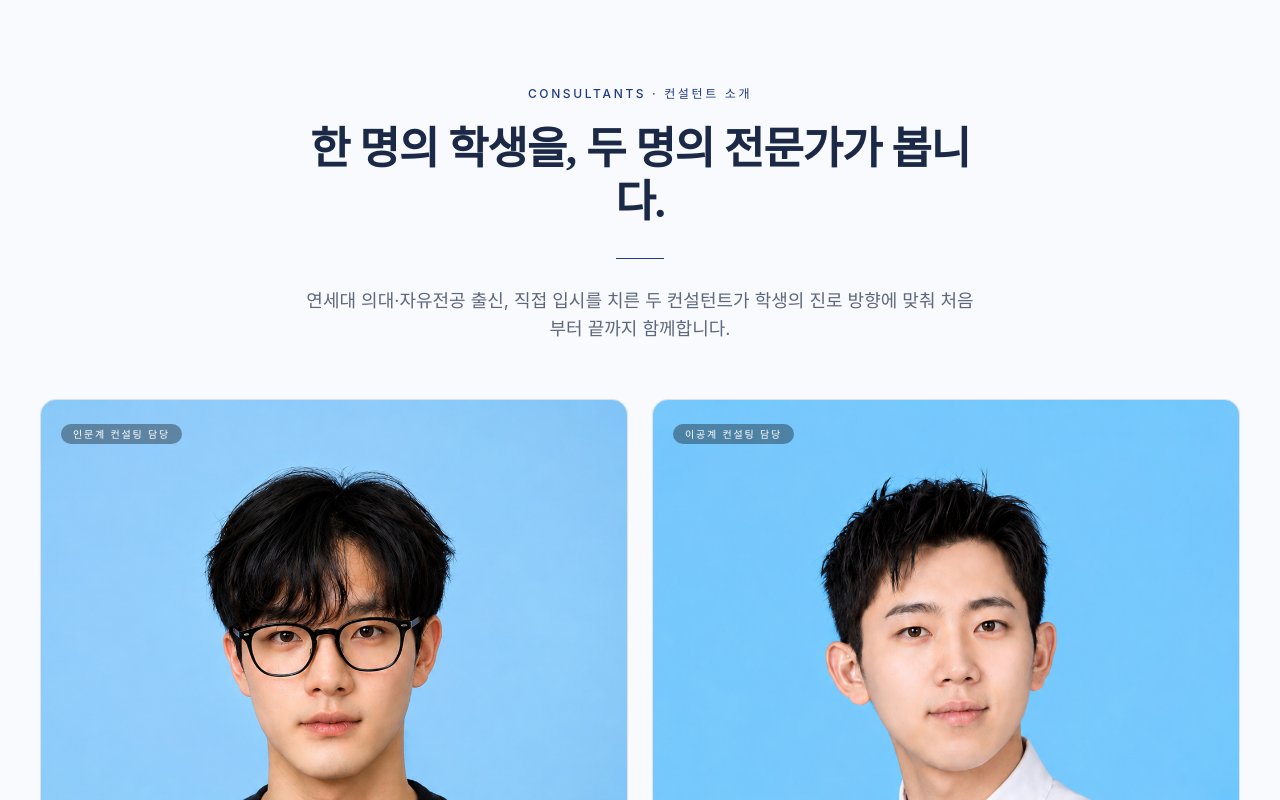
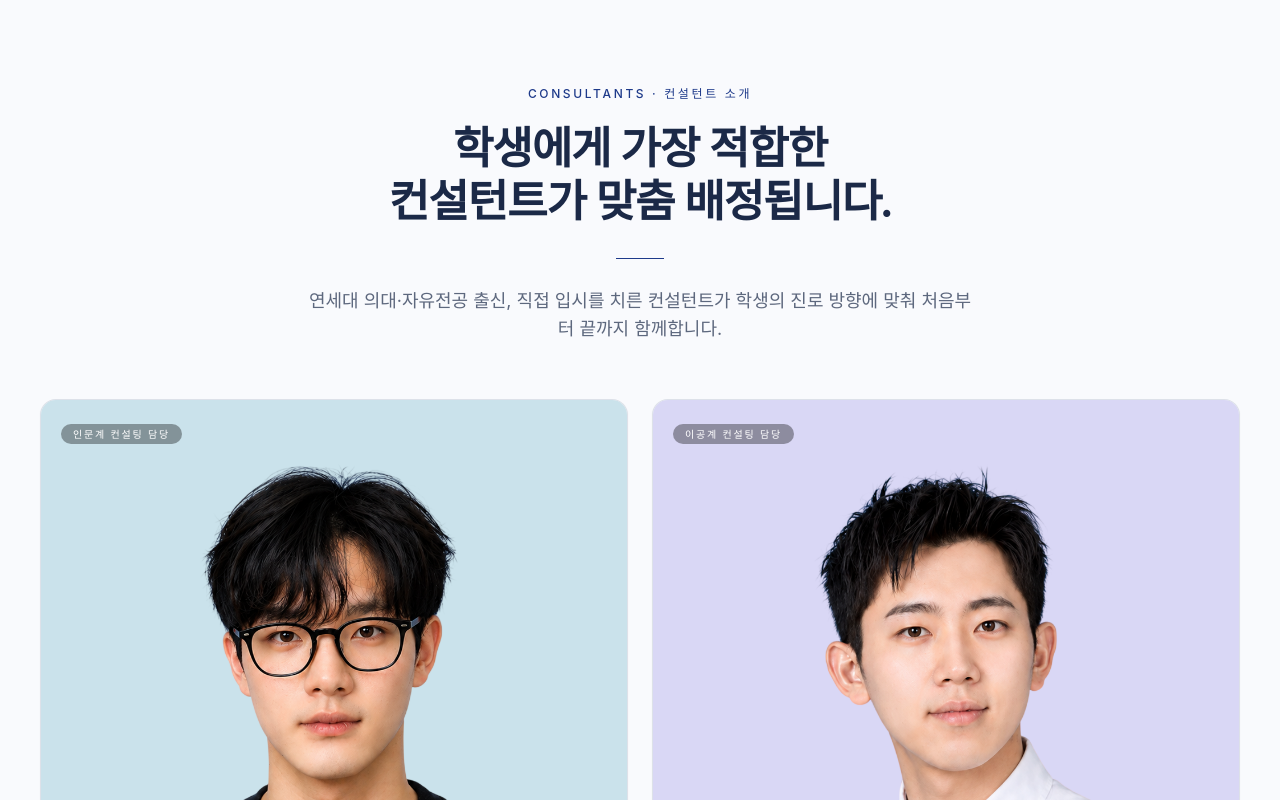
Before and after one commit to yundokim/BYEdu, a Next.js app: page / in a window 1280 px wide. Shown: the part 2780-3580 px from the top of the page. Built offline with nearby package versions, Linux system fonts and the light colour scheme; a web font is replaced by a local one.

Commit message:
사진 수정

```diff
--- a/components/sections/consultants.tsx
+++ b/components/sections/consultants.tsx
@@ -12,7 +12,7 @@ export function Consultants() {
           <span className="eyebrow justify-center">{consultants.eyebrow}</span>
           <h2 className="section-title mt-5">
             {consultants.titleLine1}
-            <br className="md:hidden" /> {consultants.titleLine2}
+            <br /> {consultants.titleLine2}
           </h2>
           <div className="divider mx-auto mt-7" />
           <p className="lead mt-7">{consultants.description}</p>
--- a/content/site.ts
+++ b/content/site.ts
@@ -64,8 +64,8 @@ export const siteContent = {
   // ────────────────────────────────────────────────
   contact: {
     phone: {
-      display: "0507-1234-5678",
-      tel: "tel:050712345678",
+      display: "010-5144-1599",
+      tel: "tel:01051441599",
     },
     email: "hello@daechi-ieum.kr",
     kakao: "@대치이음",
@@ -158,10 +158,10 @@ export const siteContent = {
   // ────────────────────────────────────────────────
   consultants: {
     eyebrow: "Consultants · 컨설턴트 소개",
-    titleLine1: "한 명의 학생을,",
-    titleLine2: "두 명의 전문가가 봅니다.",
+    titleLine1: "학생에게 가장 적합한",
+    titleLine2: "컨설턴트가 맞춤 배정됩니다.",
     description:
-      "연세대 의대·자유전공 출신, 직접 입시를 치른 두 컨설턴트가 학생의 진로 방향에 맞춰 처음부터 끝까지 함께합니다.",
+      "연세대 의대·자유전공 출신, 직접 입시를 치른 컨설턴트가 학생의 진로 방향에 맞춰 처음부터 끝까지 함께합니다.",
     list: [
       {
         name: "박지훈",
@@ -349,7 +349,7 @@ export const siteContent = {
         label: "카카오톡 핫라인",
         valueKey: "kakao",
         sub: "24시간 응답 · 가장 빠른 채널",
-        href: "#",
+        href: "https://open.kakao.com/o/s8dnDuvi",
       },
       {
         icon: "Phone" as IconName,
```
Also changed, not shown: public/consultants/jeehoon.png, public/consultants/yundo.png.
